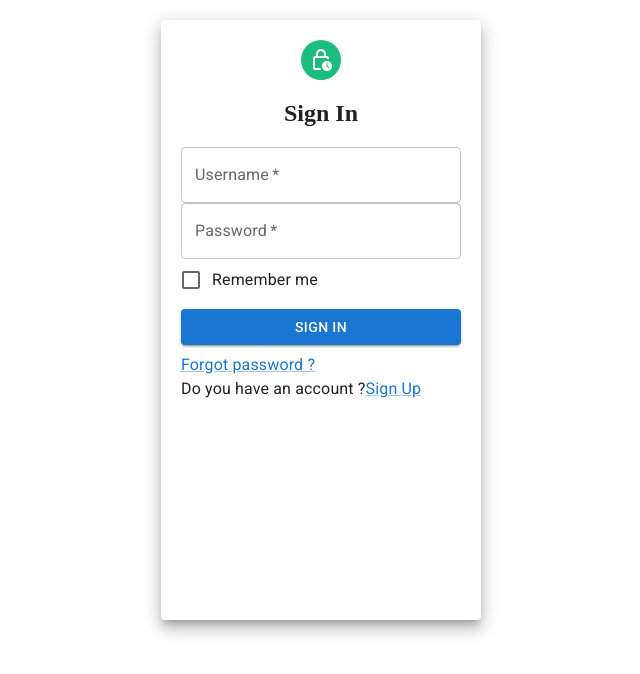
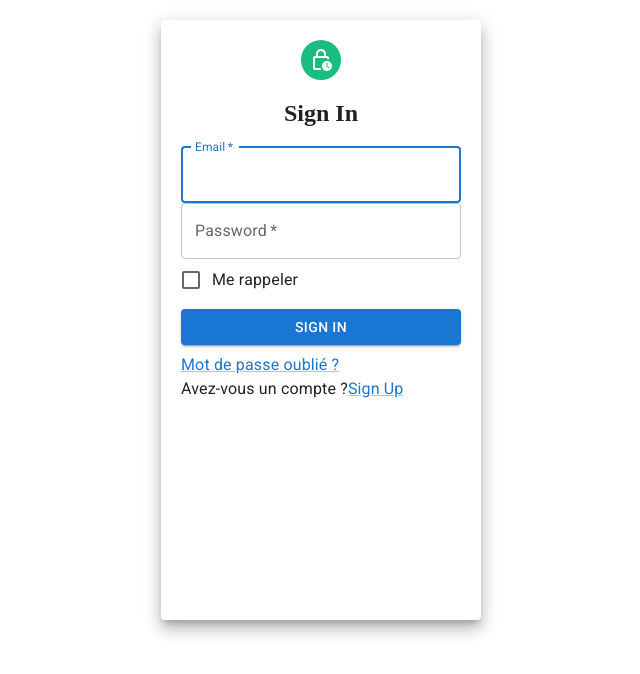
Before and after one commit to espoirbaraka/react_mui, a React (Create React App) app: page / in a window 1280 px wide. Shown: the top 674 px of the page, without its empty margins (319-959 px from the left). Built offline with nearby package versions, Linux system fonts and the light colour scheme.

Commit message:
last update

```diff
--- a/public/index.html
+++ b/public/index.html
@@ -2,14 +2,14 @@
 <html lang="en">
   <head>
     <meta charset="utf-8" />
-    <link rel="icon" href="%PUBLIC_URL%/favicon.ico" />
+    <link rel="icon" href="" />
     <meta name="viewport" content="width=device-width, initial-scale=1" />
     <meta name="theme-color" content="#000000" />
     <meta
       name="description"
       content="Web site created using create-react-app"
     />
-    <link rel="apple-touch-icon" href="%PUBLIC_URL%/logo192.png" />
+     <link rel="apple-touch-icon" href="" />
     <!--
       manifest.json provides metadata used when your web app is installed on a
       user's mobile device or desktop. See https://developers.google.com/web/fundamentals/web-app-manifest/
@@ -24,7 +24,7 @@
       work correctly both with client-side routing and a non-root public URL.
       Learn how to configure a non-root public URL by running `npm run build`.
     -->
-    <title>React App</title>
+    <title>Battery Management System</title>
     <link rel="stylesheet" href="https://fonts.googleapis.com/css?family=Roboto:300,400,500,700&display=swap" />
     <link rel="stylesheet" href="https://fonts.googleapis.com/icon?family=Material+Icons" />
   </head>
--- a/src/axios.js
+++ b/src/axios.js
@@ -6,6 +6,9 @@ const axiosInstance = axios.create({
 	baseURL: baseURL,
 	timeout: 5000,
 	headers: {
+		Authorization: localStorage.getItem('access_token')
+		? 'JWT'+ localStorage.getItem('access_token')
+		:null,
 		'Content-Type': 'application/json',
 		accept: 'application/json',
 	},
--- a/src/components/Header.js
+++ b/src/components/Header.js
@@ -48,7 +48,7 @@ export default function Header() {
                         </IconButton>
                         <IconButton>
                             <Badge badgeContent={3} color="primary">
-                                <ChatBubbleOutlineIcon fontSize="small" />
+                                <ChatBubbleOutlineIcon fontSize="small" />``
                             </Badge>
                         </IconButton>
                         <IconButton>
--- a/src/containers/UI_liste_batterie.js
+++ b/src/containers/UI_liste_batterie.js
@@ -13,6 +13,7 @@ import EditOutlinedIcon from '@mui/icons-material/EditOutlined';
 import CloseIcon from '@mui/icons-material/Close';
 import { makeStyles } from '@mui/styles'
 import Feed from '../components/Feed';
+import { Avatar } from '@mui/material';
 
 const useStyles = makeStyles(theme => ({
     pageContent: {
@@ -96,7 +97,8 @@ export default function UI_liste_batterie() {
     }, [1000]);
     let [batteries, setBatteries] = useState()
     useEffect(() => {
-        fetch('http://127.0.0.1:8000/api/batterie-list/')
+        fetch("http://localhost:8000/api/batterie-list/")
+
             .then(response => response.json())
 
             .then(batteries => setBatteries(batteries))
--- a/src/viewers/Login.js
+++ b/src/viewers/Login.js
@@ -1,13 +1,53 @@
-import React from 'react'
-import { Grid,Paper, Avatar, TextField, Button, Typography,Link } from '@mui/material'
+import React,{useState} from 'react'
+import {useNavigate} from 'react-router-dom';
+import { Grid,Paper, Avatar, TextField, Button, Typography,Link } from '@mui/material';
 import { LockClockOutlined } from '@mui/icons-material';
 import FormControlLabel from '@mui/material/FormControlLabel';
 import Checkbox from '@mui/material/Checkbox';
-const Login=()=>{
+import axiosInstance from '../axios';
 
+
+
+export default function Login(){
+    const navigate=useNavigate();
     const paperStyle={padding :20,height:'70vh',width:280, margin:"20px auto"}
     const avatarStyle={backgroundColor:'#1bbd7e'}
+    // const classes=useStyles();
     const btnstyle={margin:'8px 0'}
+
+    // const history = useHistory();
+	const initialFormData = Object.freeze({
+		email: '',
+		password: '',
+	});
+
+	const [formData, updateFormData] = useState(initialFormData);
+
+	const handleChange = (e) => {
+		updateFormData({
+			...formData,
+			[e.target.name]: e.target.value.trim(),
+		});
+	};
+
+	const handleSubmit = (e) => {
+		// e.preventDefault();
+		// console.log(formData);
+		axiosInstance
+			.post(`token/`, {
+				email: formData.email,
+				password: formData.password,
+			})
+			.then((res) => {
+				localStorage.setItem('access_token', res.data.access);
+				localStorage.setItem('refresh_token', res.data.refresh);
+				axiosInstance.defaults.headers['Authorization'] =
+					'JWT ' + localStorage.getItem('access_token');
+				navigate('/home');
+				console.log(res);
+				console.log(res.data);
+			});
+	};
     return(
         <Grid>
             <Paper elevation={10} style={paperStyle}>
@@ -15,8 +55,9 @@ const Login=()=>{
                      <Avatar style={avatarStyle}><LockClockOutlined/></Avatar>
                     <h2>Sign In</h2>
                 </Grid>
-                <TextField label='Username' placeholder='Enter username' fullWidth required/>
-                <TextField label='Password' placeholder='Enter password' type='password' fullWidth required/>
+
+                    <TextField label='Email' placeholder='Enter email adress' fullWidth required id='email' value={formData.email} name='email' autoFocus autoComplete='email' onChange={handleChange}/>
+                    <TextField label='Password' placeholder='Enter password' type='password' fullWidth required name='password' value={formData.password} autoComplete='current-password' id='password' onChange={handleChange}/>
                     <FormControlLabel
                         control={
                         <Checkbox
@@ -24,22 +65,21 @@ const Login=()=>{
                             color="primary"
                         />
                         }
-                    label="Remember me"
+                        label="Me rappeler"
                     />
-                <Button type='submit' color='primary' variant="contained" style={btnstyle} fullWidth>Sign in</Button>
+                    <Button type='submit' color='primary' variant="contained" style={btnstyle} fullWidth onClick={handleSubmit}>Sign in</Button>
                     <Typography >
                         <Link href="home" >
-                        Forgot password ?
+                            Mot de passe oublié ?
                     </Link>
                     </Typography>
-                <Typography > Do you have an account ?
+                    <Typography > Avez-vous un compte ?
                         <Link href="#" >
                             Sign Up
                     </Link>
                     </Typography>
+
             </Paper>
         </Grid>
     )
 }
-
-export default Login
```
Lines whose indentation alone changed are shown as unchanged.
